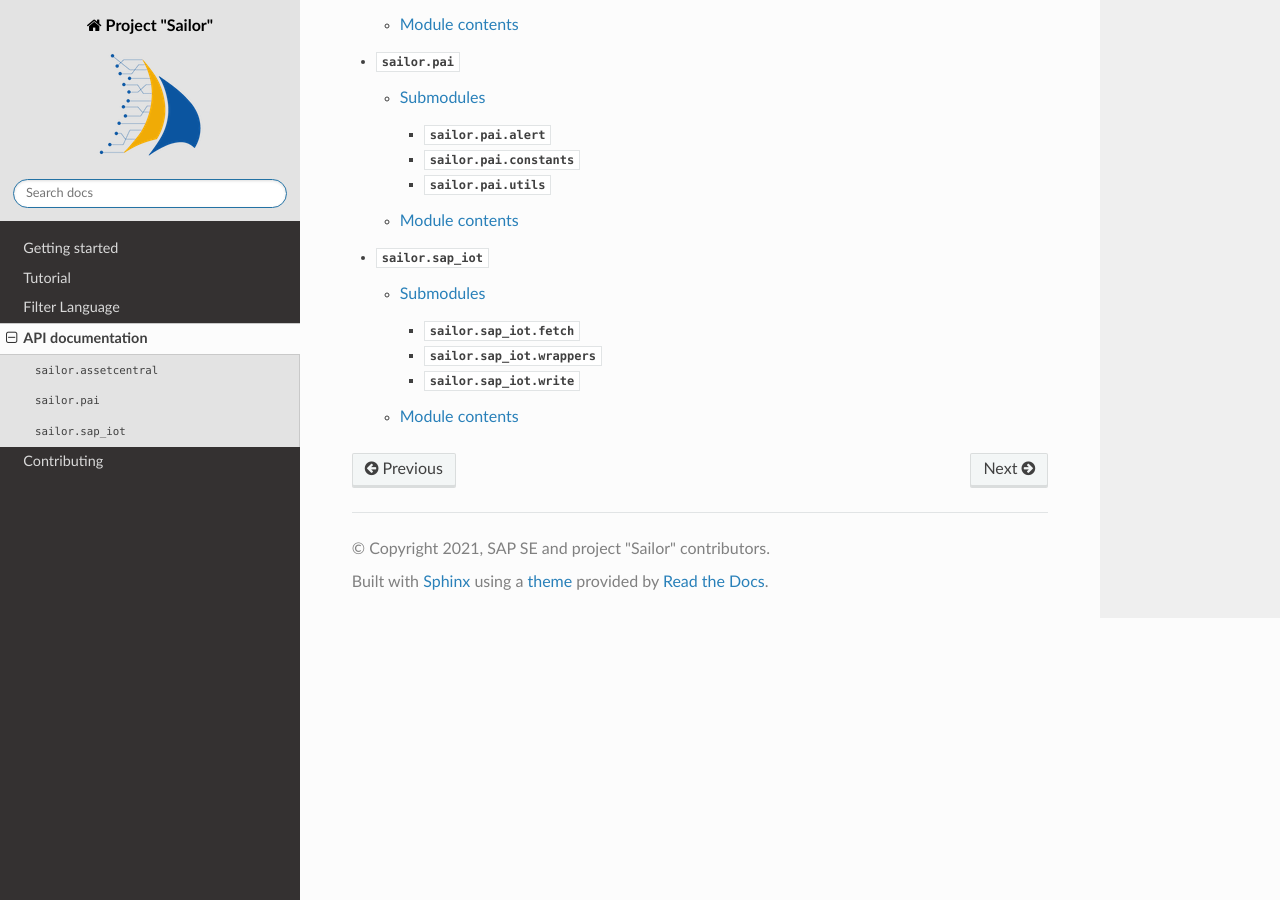
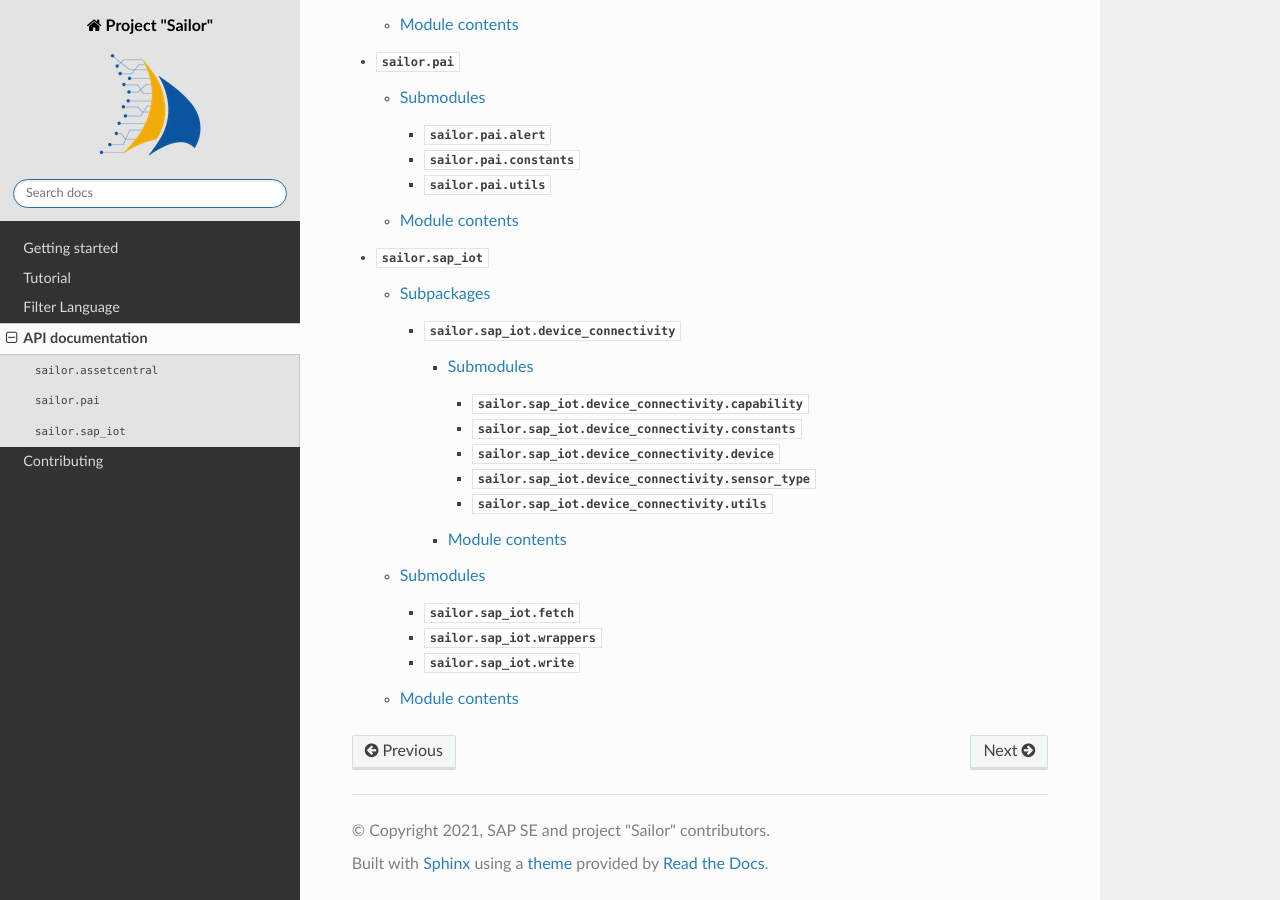
Before and after one commit to SAP/project-sailor, a Sphinx documentation site: the page built from docs/apidoc.rst, in a window 1280 px wide and 900 px high, scrolled down 507 px. Built offline with Sphinx 7.4.7 and the Read the Docs theme 2.0.0, drawn with Linux system fonts in a browser that asks for light colours.

Commit message:
chore: documentation

```diff
--- /dev/null
+++ b/docs/apidoc/sailor.sap_iot.device_connectivity.capability.rst
@@ -0,0 +1,5 @@
+:mod:`sailor.sap\_iot.device\_connectivity.capability`
+======================================================
+
+.. automodule:: sailor.sap_iot.device_connectivity.capability
+   :members:
--- /dev/null
+++ b/docs/apidoc/sailor.sap_iot.device_connectivity.constants.rst
@@ -0,0 +1,5 @@
+:mod:`sailor.sap\_iot.device\_connectivity.constants`
+=====================================================
+
+.. automodule:: sailor.sap_iot.device_connectivity.constants
+   :members:
--- /dev/null
+++ b/docs/apidoc/sailor.sap_iot.device_connectivity.device.rst
@@ -0,0 +1,5 @@
+:mod:`sailor.sap\_iot.device\_connectivity.device`
+==================================================
+
+.. automodule:: sailor.sap_iot.device_connectivity.device
+   :members:
--- /dev/null
+++ b/docs/apidoc/sailor.sap_iot.device_connectivity.rst
@@ -0,0 +1,20 @@
+:mod:`sailor.sap\_iot.device\_connectivity`
+===========================================
+
+Submodules
+----------
+
+.. toctree::
+   :maxdepth: 4
+
+   sailor.sap_iot.device_connectivity.capability
+   sailor.sap_iot.device_connectivity.constants
+   sailor.sap_iot.device_connectivity.device
+   sailor.sap_iot.device_connectivity.sensor_type
+   sailor.sap_iot.device_connectivity.utils
+
+Module contents
+---------------
+
+.. automodule:: sailor.sap_iot.device_connectivity
+   :members:
--- /dev/null
+++ b/docs/apidoc/sailor.sap_iot.device_connectivity.sensor_type.rst
@@ -0,0 +1,5 @@
+:mod:`sailor.sap\_iot.device\_connectivity.sensor\_type`
+========================================================
+
+.. automodule:: sailor.sap_iot.device_connectivity.sensor_type
+   :members:
--- /dev/null
+++ b/docs/apidoc/sailor.sap_iot.device_connectivity.utils.rst
@@ -0,0 +1,5 @@
+:mod:`sailor.sap\_iot.device\_connectivity.utils`
+=================================================
+
+.. automodule:: sailor.sap_iot.device_connectivity.utils
+   :members:
--- a/docs/apidoc/sailor.sap_iot.rst
+++ b/docs/apidoc/sailor.sap_iot.rst
@@ -1,5 +1,13 @@
 :mod:`sailor.sap\_iot`
 ======================
+
+Subpackages
+-----------
+
+.. toctree::
+   :maxdepth: 4
+
+   sailor.sap_iot.device_connectivity
 
 Submodules
 ----------
```
